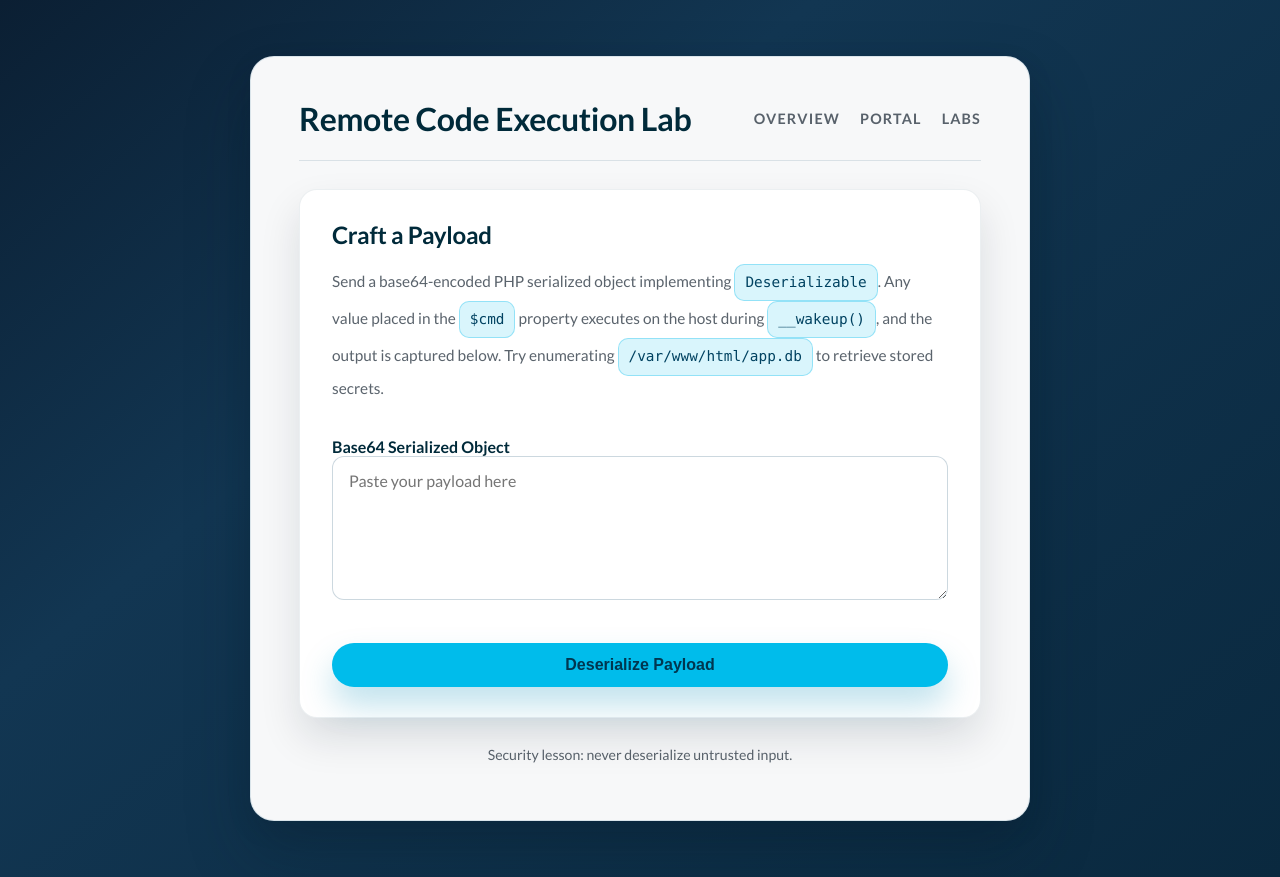
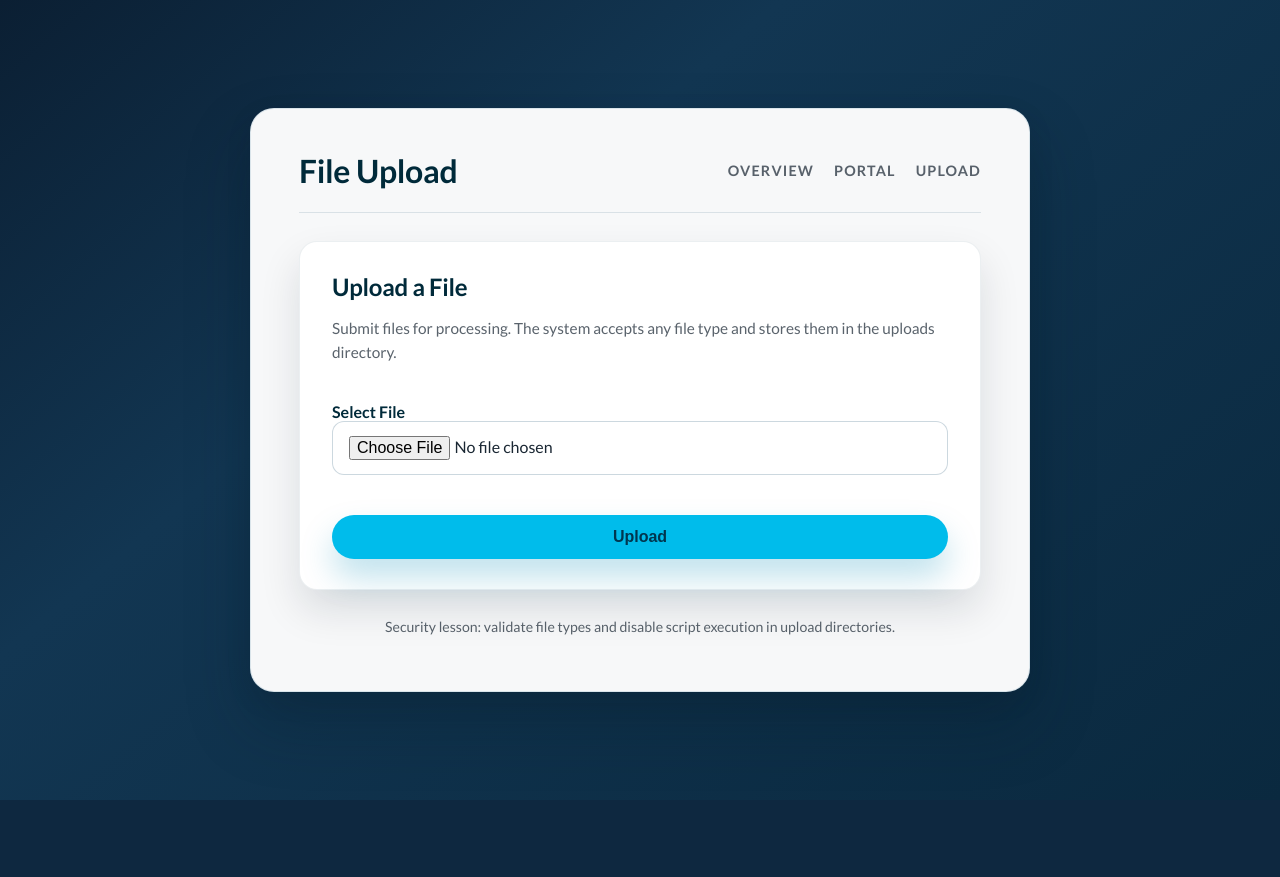
Before and after one commit to thschaffr/ctf_codeguard, a PHP site: page /app/upload.php in a window 1280 px wide. After the commit the page ends 800 px from the top, so only its background shows below. Run offline with PHP 8.4, Linux system fonts and the light colour scheme.

Commit message:
Implement file upload functionality and enhance security lessons; update Dockerfile to create uploads directory, modify index.php to reflect new vulnerability, and refactor upload.php for file handling with improved messaging and UI elements.

```diff
--- a/idea_1/app/index.php
+++ b/idea_1/app/index.php
@@ -31,7 +31,7 @@
                 <p class="muted">
                     <span class="highlight">SQL Injection</span>,
                     <span class="highlight">IDOR</span>,
-                    <span class="highlight">Remote Code Execution</span>
+                    <span class="highlight">Unrestricted File Upload</span>
                 </p>
             </div>
             <button onclick="window.location.href='login.php'">Enter Training Portal</button>
--- a/idea_1/app/profile.php
+++ b/idea_1/app/profile.php
@@ -38,7 +38,7 @@ if (!$row) { die("No user."); }
                 <p><strong>User ID:</strong> <span class="highlight"><?php echo $row['id']; ?></span></p>
                 <p><strong>Flag:</strong> <span class="highlight"><?php echo htmlspecialchars($row['flag'], ENT_QUOTES, 'UTF-8'); ?></span></p>
             </div>
-            <button onclick="window.location.href='upload.php'">Explore Upload Lab</button>
+            <button onclick="window.location.href='upload.php'">Upload Files</button>
         </div>
 
         <p class="footer-note">Security lesson: enforce access control on every request.</p>
--- a/idea_1/app/upload.php
+++ b/idea_1/app/upload.php
@@ -1,22 +1,25 @@
 <?php
 require_once "../config.php";
-require_once "../classes/Deserializable.php";
 
-$decoded = null;
-$objectDump = null;
-$commandOutput = null;
+$uploadMessage = null;
+$uploadedFile = null;
 
-if ($_SERVER['REQUEST_METHOD'] === 'POST') {
-    $data = $_POST['data'];
-    // Remote code execution via unsafe deserialization
-    $decoded = base64_decode($data);
-    Deserializable::$lastOutput = null;
-    $obj = unserialize($decoded);
-    ob_start();
-    var_dump($obj);
-    $objectDump = ob_get_clean();
-    if (Deserializable::$lastOutput !== null) {
-        $commandOutput = Deserializable::$lastOutput;
+if ($_SERVER['REQUEST_METHOD'] === 'POST' && isset($_FILES['file'])) {
+    $file = $_FILES['file'];
+
+    // Intentionally insecure: no validation on file type or content
+    $uploadDir = '/var/www/html/uploads/';
+    if (!is_dir($uploadDir)) {
+        mkdir($uploadDir, 0755, true);
+    }
+
+    $targetPath = $uploadDir . basename($file['name']);
+
+    if (move_uploaded_file($file['tmp_name'], $targetPath)) {
+        $uploadMessage = "File uploaded successfully.";
+        $uploadedFile = basename($file['name']);
+    } else {
+        $uploadMessage = "Upload failed.";
     }
 }
 ?>
@@ -31,56 +34,43 @@ if ($_SERVER['REQUEST_METHOD'] === 'POST') {
 <body>
     <div class="app-shell">
         <header class="app-header">
-            <h1>Remote Code Execution Lab</h1>
+            <h1>File Upload</h1>
             <nav class="app-nav">
                 <a href="index.php">Overview</a>
                 <a href="profile.php">Portal</a>
-                <a href="upload.php">Labs</a>
+                <a href="upload.php">Upload</a>
             </nav>
         </header>
 
         <div class="card stack">
             <div>
-                <h2>Craft a Payload</h2>
+                <h2>Upload a File</h2>
                 <p class="muted">
-                    Send a base64-encoded PHP serialized object implementing <code class="highlight">Deserializable</code>.
-                    Any value placed in the <code class="highlight">$cmd</code> property executes on the host during
-                    <code class="highlight">__wakeup()</code>, and the output is captured below. Try enumerating
-                    <code class="highlight">/var/www/html/app.db</code> to retrieve stored secrets.
+                    Submit files for processing. The system accepts any file type and stores them in the uploads directory.
                 </p>
             </div>
 
-            <form method="post" class="stack">
-                <label>
-                    Base64 Serialized Object
-                    <textarea name="data" rows="6" placeholder="Paste your payload here" required><?php echo isset($_POST['data']) ? htmlspecialchars($_POST['data'], ENT_QUOTES, 'UTF-8') : ''; ?></textarea>
-                </label>
-                <button type="submit">Deserialize Payload</button>
-            </form>
+            <?php if ($uploadMessage): ?>
+                <div class="alert"><?php echo htmlspecialchars($uploadMessage, ENT_QUOTES, 'UTF-8'); ?></div>
+            <?php endif; ?>
 
-            <?php if ($decoded !== null): ?>
+            <?php if ($uploadedFile): ?>
                 <div class="card">
-                    <h3>Decoded Payload (raw)</h3>
-                    <pre class="muted"><?php echo htmlspecialchars($decoded, ENT_QUOTES, 'UTF-8'); ?></pre>
+                    <p><strong>Uploaded:</strong> <span class="highlight"><?php echo htmlspecialchars($uploadedFile, ENT_QUOTES, 'UTF-8'); ?></span></p>
+                    <p class="muted">Access at: <code class="highlight">/uploads/<?php echo htmlspecialchars($uploadedFile, ENT_QUOTES, 'UTF-8'); ?></code></p>
                 </div>
             <?php endif; ?>
 
-            <?php if ($commandOutput !== null): ?>
-                <div class="exec-output">
-                    <h3>Command Output</h3>
-                    <pre><?php echo htmlspecialchars($commandOutput, ENT_QUOTES, 'UTF-8'); ?></pre>
-                </div>
-            <?php endif; ?>
-
-            <?php if ($objectDump !== null): ?>
-                <div class="card">
-                    <h3>Deserialized Object</h3>
-                    <pre class="muted"><?php echo htmlspecialchars($objectDump, ENT_QUOTES, 'UTF-8'); ?></pre>
-                </div>
-            <?php endif; ?>
+            <form method="post" enctype="multipart/form-data" class="stack">
+                <label>
+                    Select File
+                    <input type="file" name="file" required>
+                </label>
+                <button type="submit">Upload</button>
+            </form>
         </div>
 
-        <p class="footer-note">Security lesson: never deserialize untrusted input.</p>
+        <p class="footer-note">Security lesson: validate file types and disable script execution in upload directories.</p>
     </div>
 </body>
 </html>
```
Also changed, not shown: 1 other file.
